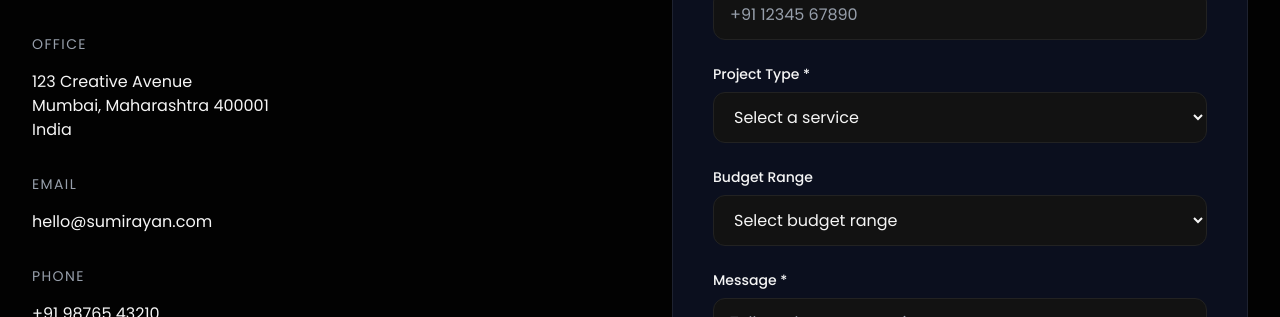
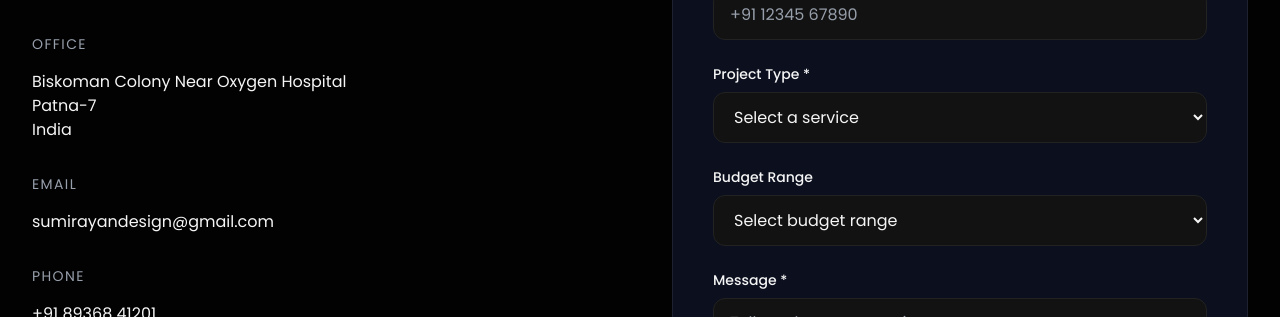
Before and after one commit to abhishekkumardevloper/sumirayan, a Next.js app: page /contact in a window 1280 px wide. Shown: the part 483-800 px from the top of the page. Built offline with nearby package versions, Linux system fonts and the light colour scheme; no server answers.

Commit message:
Update contact information in page.tsx

```diff
--- a/app/contact/page.tsx
+++ b/app/contact/page.tsx
@@ -53,9 +53,9 @@ export default function ContactPage() {
                 <div>
                   <h3 className="text-sm uppercase tracking-widest text-muted-foreground mb-4">Office</h3>
                   <p className="text-foreground">
-                    123 Creative Avenue
+                    Biskoman Colony Near Oxygen Hospital
                     <br />
-                    Mumbai, Maharashtra 400001
+                    Patna-7
                     <br />
                     India
                   </p>
@@ -64,14 +64,14 @@ export default function ContactPage() {
                 <div>
                   <h3 className="text-sm uppercase tracking-widest text-muted-foreground mb-4">Email</h3>
                   <a href="mailto:hello@sumirayan.com" className="text-foreground hover:text-primary transition-colors">
-                    hello@sumirayan.com
+                    sumirayandesign@gmail.com
                   </a>
                 </div>
 
                 <div>
                   <h3 className="text-sm uppercase tracking-widest text-muted-foreground mb-4">Phone</h3>
                   <a href="tel:+919876543210" className="text-foreground hover:text-primary transition-colors">
-                    +91 98765 43210
+                    +91 89368 41201
                   </a>
                 </div>
 
```
